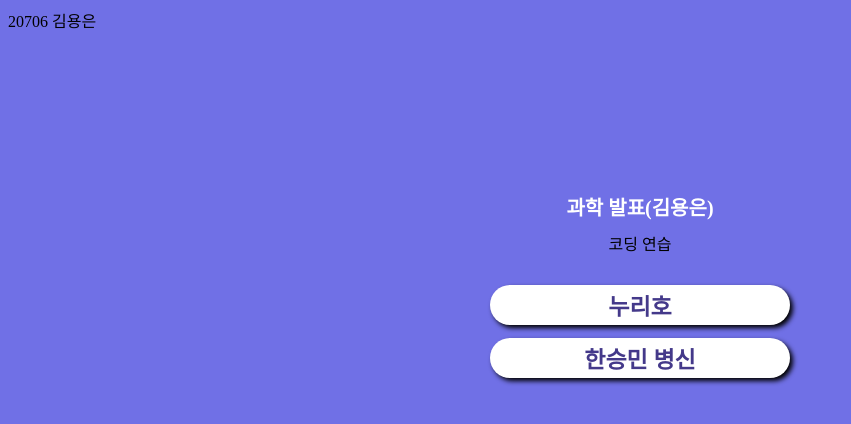
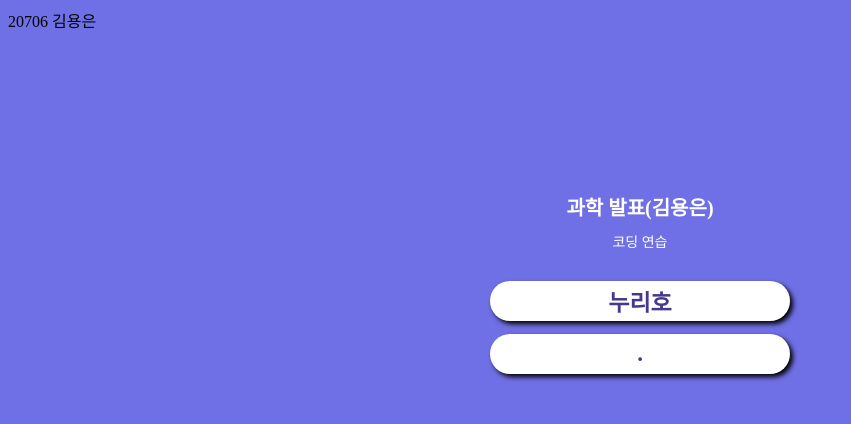
Before and after one commit to winwid1/mypage, a plain HTML site: page index.html in a window 1280 px wide. Shown: the whole page, without its empty margins (0-851 px from the left). Drawn offline with Linux system fonts and the light colour scheme; a web font is replaced by a local one.

Commit message:
Update index.html

```diff
--- a/index.html
+++ b/index.html
@@ -4,7 +4,7 @@
     <meta property="og:title" content="김용은 - 프로필 링크">
     <meta property="og:description" content="코딩 연습">
     <meta property="og:image" content="태극기.png">
-    <script type="text/javascript" src="https://s3.ap-northeast-2.amazonaws.com/materials.spartacodingclub.kr/free/sparta.js"></script>
+    <script type="text/javascript" src=""></script>
     <title>20706김용은-과학발표</title>
     <style>
         @import url('https://cdn.jsdelivr.net/gh/orioncactus/pretendard/dist/web/static/pretendard.css');
@@ -35,7 +35,7 @@
             margin-bottom: 10px;
         }
         .sub{
-            color: white
+            color: white;
             font-size: 14px;
 
             margin-top: 0px;
@@ -86,7 +86,7 @@
         <h1 class="main">과학 발표(김용은)</h1>
         <P class="sub">코딩 연습</P>
         <a target="_blank" href="https://www.youtube.com/watch?v=hMA6s1rK-8s">누리호</a>
-        <a target="_blank" href="https://www.youtube.com/watch?v=hMA6s1rK-8s">한승민 병신</a>
+        <a target="_blank" href="https://www.youtube.com/watch?v=hMA6s1rK-8s">.</a>
     </div>
 </body>
 </html>
```
